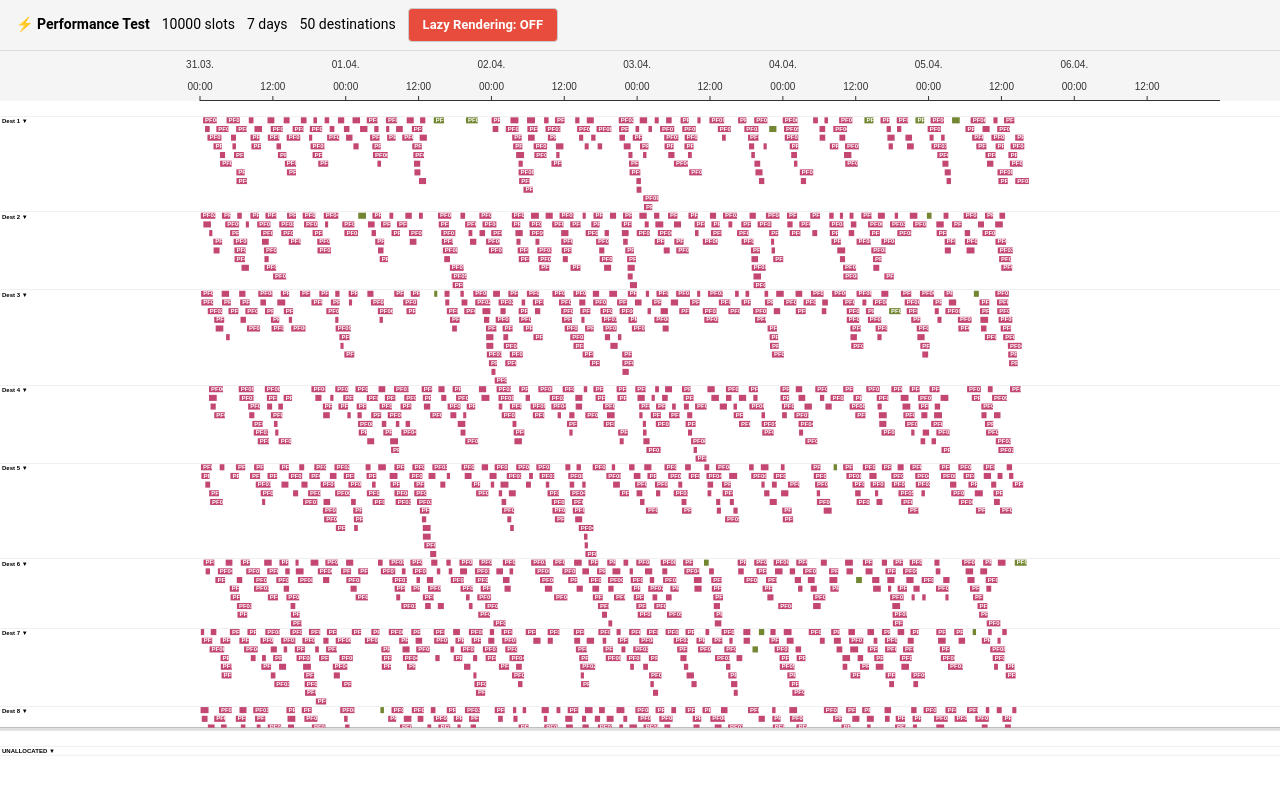
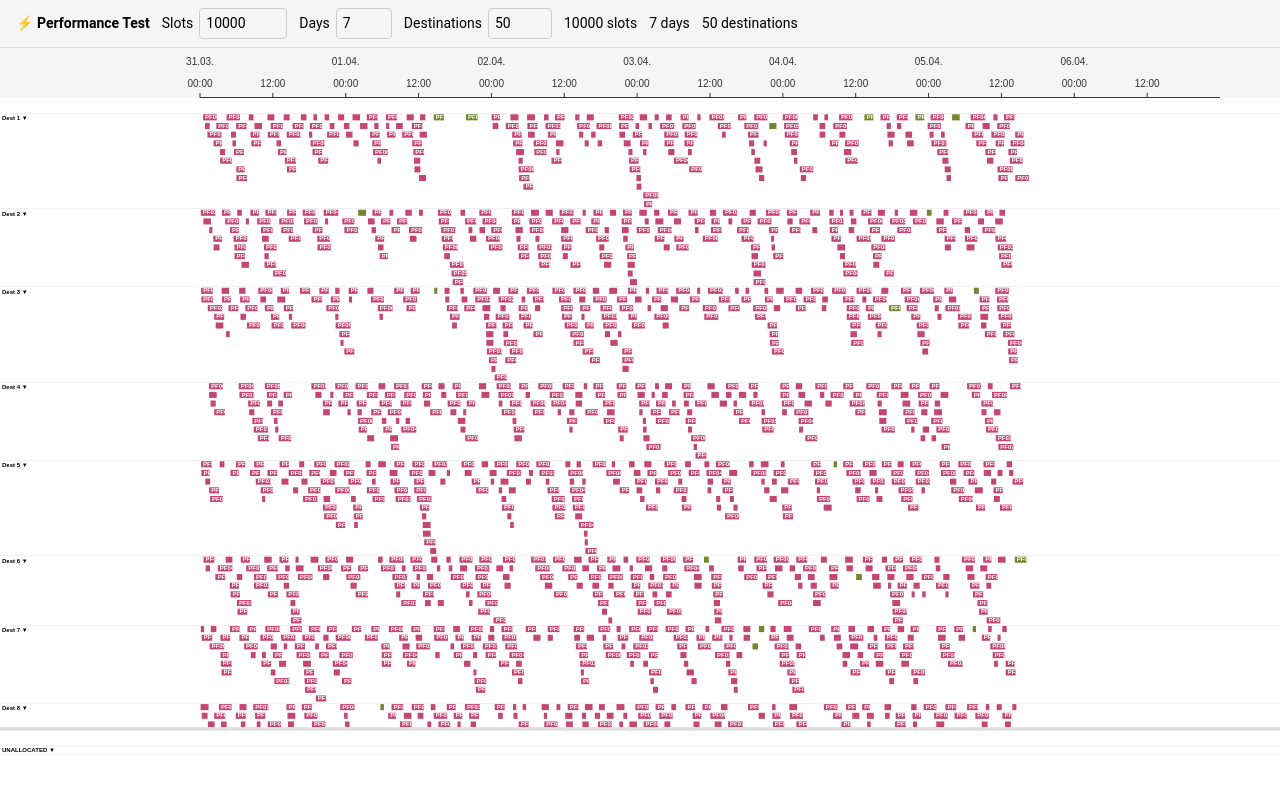
Before and after one commit to johannesbrandenburger/gantt-editor, a Vue app in the folder canvas-rewrite/: page /performance in a window 1280 px wide. Shown: the top 794 px of the page. Built offline with nearby package versions, Linux system fonts and the light colour scheme; a small style sheet from the web is missing.

Commit message:
dynamic performance tab

```diff
--- a/canvas-rewrite/src/pages/performance.vue
+++ b/canvas-rewrite/src/pages/performance.vue
@@ -2,27 +2,53 @@
     <div style="height: 100vh; width: 100%; display: flex; flex-direction: column;">
         <!-- Toolbar -->
         <div
-            style="color: black; padding: 8px 16px; background: #f5f5f5; border-bottom: 1px solid #ddd; display: flex; gap: 12px; align-items: center; font-size: 14px; flex-shrink: 0;">
+            style="color: black; padding: 8px 16px; background: #f5f5f5; border-bottom: 1px solid #ddd; display: flex; gap: 12px; align-items: center; font-size: 14px; flex-wrap: wrap; flex-shrink: 0;">
             <strong>⚡ Performance Test</strong>
+            <label
+                style="display: inline-flex; align-items: center; gap: 6px;"
+            >
+                Slots
+                <input
+                    v-model.number="numberOfSlots"
+                    type="number"
+                    min="1"
+                    data-testid="perf-slot-count"
+                    style="width: 5.5rem; padding: 4px 6px; border: 1px solid #ccc; border-radius: 4px; color: black;"
+                    @change="applyConfiguration"
+                    @keyup.enter="applyConfiguration"
+                />
+            </label>
+            <label
+                style="display: inline-flex; align-items: center; gap: 6px;"
+            >
+                Days
+                <input
+                    v-model.number="numberOfDays"
+                    type="number"
+                    min="1"
+                    data-testid="perf-days"
+                    style="width: 3.5rem; padding: 4px 6px; border: 1px solid #ccc; border-radius: 4px; color: black;"
+                    @change="applyConfiguration"
+                    @keyup.enter="applyConfiguration"
+                />
+            </label>
+            <label
+                style="display: inline-flex; align-items: center; gap: 6px;"
+            >
+                Destinations
+                <input
+                    v-model.number="numberOfDestinations"
+                    type="number"
+                    min="1"
+                    data-testid="perf-destinations"
+                    style="width: 4rem; padding: 4px 6px; border: 1px solid #ccc; border-radius: 4px; color: black;"
+                    @change="applyConfiguration"
+                    @keyup.enter="applyConfiguration"
+                />
+            </label>
             <span data-testid="total-slot-count">{{ slots.length }} slots</span>
-            <span>{{ numberOfDays }} days</span>
-            <span>{{ numberOfDestinations }} destinations</span>
-            <button
-                @click="toggleLazyRendering"
-                data-testid="toggle-lazy-rendering"
-                :style="{
-                    padding: '6px 14px',
-                    borderRadius: '4px',
-                    border: '1px solid #ccc',
-                    background: lazyRendering ? '#27ae60' : '#e74c3c',
-                    color: 'white',
-                    cursor: 'pointer',
-                    fontWeight: 'bold',
-                    fontSize: '13px'
-                }"
-            >
-                Lazy Rendering: {{ lazyRendering ? 'ON' : 'OFF' }}
-            </button>
+            <span>{{ effectiveDays }} days</span>
+            <span>{{ effectiveDestinations }} destinations</span>
         </div>
 
         <!-- Gantt Editor -->
@@ -36,7 +62,6 @@
                 :destinationGroups="destinationGroups"
                 :suggestions="[]"
                 :markedRegion="null"
-                :lazyRendering="lazyRendering"
                 @onChangeStartAndEndTime="handleChangeStartAndEndTime"
                 @onChangeDestinationId="handleChangeDestinationId"
                 @onChangeSlotTime="handleChangeSlotTime"
@@ -50,55 +75,65 @@
 </template>
 
 <script setup lang="ts">
-import { ref, reactive } from 'vue';
+import { ref, reactive, computed } from 'vue';
 import type { GanttEditorSlot } from '../components/gantt-editor-lib/chart/types';
 import GanttEditorComponent from '../components/GanttEditorComponentCanvas.vue';
 
-// Performance test parameters
-const numberOfSlots = 10_000;
-const numberOfDays = 7;
-const numberOfDestinations = 50;
+const DEFAULT_SLOTS = 10_000;
+const DEFAULT_DAYS = 7;
+const DEFAULT_DESTINATIONS = 50;
 
-function createDefaultTimeRange(): { start: Date; end: Date } {
+const numberOfSlots = ref(DEFAULT_SLOTS);
+const numberOfDays = ref(DEFAULT_DAYS);
+const numberOfDestinations = ref(DEFAULT_DESTINATIONS);
+
+function clampPositiveInt(value: unknown, fallback: number): number {
+    const n = Math.floor(Number(value));
+    if (!Number.isFinite(n) || n < 1) {
+        return fallback;
+    }
+    return n;
+}
+
+const effectiveDays = computed(() => clampPositiveInt(numberOfDays.value, DEFAULT_DAYS));
+const effectiveDestinations = computed(() =>
+    clampPositiveInt(numberOfDestinations.value, DEFAULT_DESTINATIONS)
+);
+
+function createTimeRange(days: number): { start: Date; end: Date } {
     const start = new Date();
     start.setHours(0, 0, 0, 0);
     const end = new Date(start);
-    end.setDate(end.getDate() + numberOfDays - 1);
+    end.setDate(end.getDate() + days - 1);
     end.setHours(23, 59, 59, 999);
     return { start, end };
 }
 
-// Lazy rendering toggle
-const lazyRendering = ref(false);
-const toggleLazyRendering = () => {
-    lazyRendering.value = !lazyRendering.value;
-};
+function buildDestinations(count: number) {
+    return [
+        ...Array.from({ length: count }, (_, i) => ({
+            id: `dest-${i}`,
+            displayName: `Dest ${i + 1}`,
+            active: true,
+            groupId: 'allocated',
+        })),
+        { id: 'UNALLOCATED', displayName: 'UNALLOCATED', active: true, groupId: 'unallocated' },
+    ];
+}
 
-const { start: defaultStart, end: defaultEnd } = createDefaultTimeRange();
-const startTime = ref(defaultStart);
-const endTime = ref(defaultEnd);
+const startTime = ref(new Date());
+const endTime = ref(new Date());
 
-// Generate destinations
-const destinations = reactive([
-    ...Array.from({ length: numberOfDestinations }, (_, i) => ({
-        id: `dest-${i}`,
-        displayName: `Dest ${i + 1}`,
-        active: true,
-        groupId: 'allocated',
-    })),
-    { id: 'UNALLOCATED', displayName: 'UNALLOCATED', active: true, groupId: 'unallocated' },
-]);
+const destinations = reactive<ReturnType<typeof buildDestinations>>(buildDestinations(DEFAULT_DESTINATIONS));
 
-// Destination groups
 const destinationGroups = reactive([
     { id: 'allocated', displayName: 'Allocated', heightPortion: 0.9 },
     { id: 'unallocated', displayName: 'UNALLOCATED', heightPortion: 0.1 },
 ]);
 
-// Generate many slots spread across the visible [startTime, endTime] range (multiple days)
-const generateSlots = (count: number): GanttEditorSlot[] => {
-    const rangeStartMs = startTime.value.getTime();
-    const rangeEndMs = endTime.value.getTime();
+const generateSlots = (count: number, rangeStart: Date, rangeEnd: Date, destCount: number): GanttEditorSlot[] => {
+    const rangeStartMs = rangeStart.getTime();
+    const rangeEndMs = rangeEnd.getTime();
     const rangeMs = rangeEndMs - rangeStartMs;
 
     return Array.from({ length: count }, (_, index) => {
@@ -106,7 +141,7 @@ const generateSlots = (count: number): GanttEditorSlot[] => {
         const duration = 30 * 60 * 1000 + Math.random() * 2 * 60 * 60 * 1000; // 30min - 2.5h
         const slotEndMs = Math.min(slotStartMs + duration, rangeEndMs);
 
-        const destIndex = index % numberOfDestinations;
+        const destIndex = index % destCount;
         const flightNumber = `PF${String(index + 1).padStart(5, '0')}`;
 
         return {
@@ -122,7 +157,28 @@ const generateSlots = (count: number): GanttEditorSlot[] => {
     }).sort((a, b) => a.openTime.getTime() - b.openTime.getTime());
 };
 
-const slots = ref<GanttEditorSlot[]>(generateSlots(numberOfSlots));
+const slots = ref<GanttEditorSlot[]>([]);
+
+function applyConfiguration() {
+    const nSlots = clampPositiveInt(numberOfSlots.value, DEFAULT_SLOTS);
+    const nDays = clampPositiveInt(numberOfDays.value, DEFAULT_DAYS);
+    const nDests = clampPositiveInt(numberOfDestinations.value, DEFAULT_DESTINATIONS);
+
+    numberOfSlots.value = nSlots;
+    numberOfDays.value = nDays;
+    numberOfDestinations.value = nDests;
+
+    const { start, end } = createTimeRange(nDays);
+    startTime.value = start;
+    endTime.value = end;
+
+    const nextDestinations = buildDestinations(nDests);
+    destinations.splice(0, destinations.length, ...nextDestinations);
+
+    slots.value = generateSlots(nSlots, start, end, nDests);
+}
+
+applyConfiguration();
 
 // Event handlers
 const handleChangeStartAndEndTime = (newStartTime: Date, newEndTime: Date) => {
```
